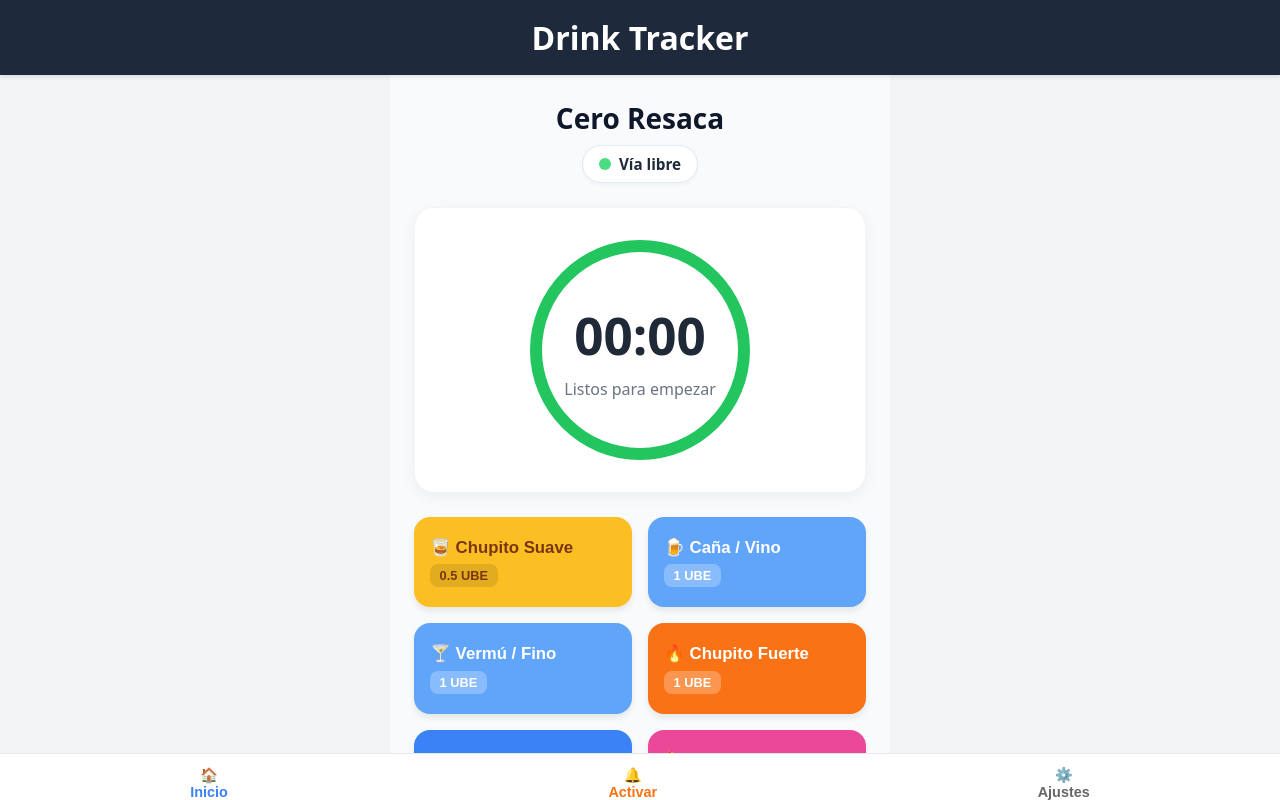
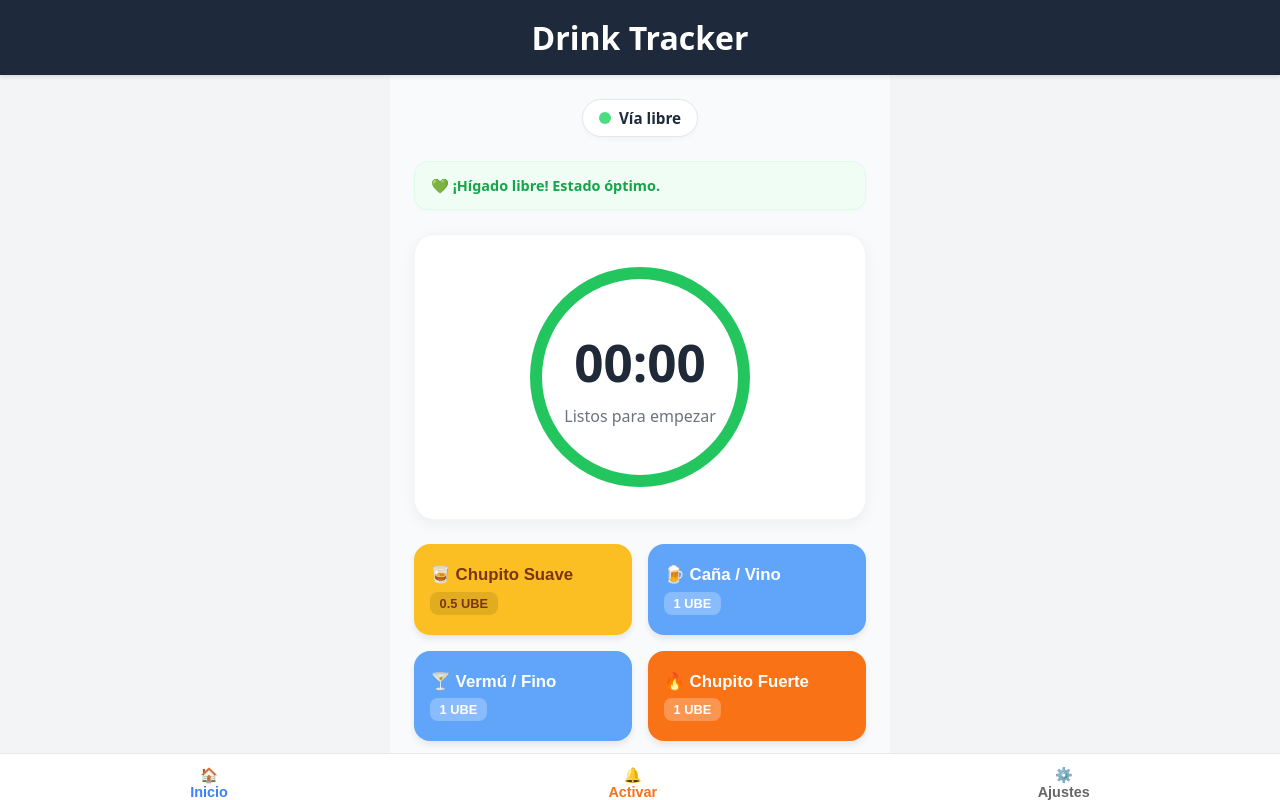
Before and after one commit to arribi/drink-tracker-frontend, a React (Vite) app: page / in a window 1280 px wide. Built offline with nearby package versions, Linux system fonts and the light colour scheme; no server answers.

Commit message:
feat: añadido banner de aviso de conducción en función de la tasa de alcoholemia

```diff
--- a/src/components/Dashboard.jsx
+++ b/src/components/Dashboard.jsx
@@ -2,7 +2,7 @@ import styles from './Dashboard.module.css'
 import { useFiesta } from '../hooks/useFiesta'
 import { calcularMinsPerUbe, calcularBacEst, obtenerDiagnosticoResaca, calcularTendenciaBac } from '../utils/alcoholMath'
 
-// Importamos nuestros nuevos "bloques de Lego"
+// Importamos nuestros bloques de componentes
 import TimerCircle from './TimerCircle'
 import DrinkGrid from './DrinkGrid'
 import BacCard from './BacCard'
@@ -30,14 +30,12 @@ export default function Dashboard() {
     const totalSeconds = Math.floor(ms / 1000)
     const totalMinutes = Math.floor(totalSeconds / 60)
 
-    // Si sobrepasa la hora, formateamos en Horas y Minutos
     if (totalMinutes >= 60) {
       const hours = Math.floor(totalMinutes / 60)
       const minutes = totalMinutes % 60
       return `${hours}h ${minutes}m`
     }
 
-    // Si es menos de una hora, dejamos el MM:SS clásico para ver los segundos bajar
     const seconds = totalSeconds % 60
     return `${totalMinutes.toString().padStart(2, '0')}:${seconds.toString().padStart(2, '0')}`
   }
@@ -46,9 +44,12 @@ export default function Dashboard() {
   const minsPerUbe = calcularMinsPerUbe(peso, sexo, edad, altura, tolerancia)
   const totalUbesConsumidas = history.reduce((acc, drink) => acc + (drink.ubes || 1), 0)
   const diagnostico = obtenerDiagnosticoResaca(history, totalUbesConsumidas, minsPerUbe)
-  const bacEst = calcularBacEst(history, peso, sexo, minsPerUbe, edad, altura, tolerancia)
+
+  const bacEst = calcularBacEst(history, peso, sexo, minsPerUbe, edad, altura, tolerancia) // g/L en sangre
   const tendenciaBac = calcularTendenciaBac(history, peso, sexo, minsPerUbe, edad, altura, tolerancia)
 
+  // 🔄 CONVERSIÓN A AIRE ASPIRADO (mg/L)
+  const bacAire = bacEst * 0.5
 
   // --- VARIABLES VISUALES ---
   const porcentajeProgreso = isActive && totalUbesConsumidas > 0
@@ -56,7 +57,34 @@ export default function Dashboard() {
     : 100
   const ringColor = isActive ? '#f97316' : '#22c55e'
   const isPulsing = isActive && timeLeft > 0 && timeLeft <= 900000
-  const bacColor = bacEst >= 0.5 ? '#ef4444' : bacEst >= 0.25 ? '#eab308' : '#22c55e'
+
+  // El color general cambia según los límites de aire (0.60 y 0.25)
+  const bacColor = bacAire >= 0.60 ? '#ef4444' : bacAire >= 0.25 ? '#eab308' : '#22c55e'
+
+  // --- 🚦 LÓGICA DE AVISOS LEGALES EN AIRE ASPIRADO (mg/L) ---
+  let legalAlert = {
+    message: '💚 ¡Hígado libre! Estado óptimo.',
+    className: styles.legalSafe
+  }
+
+  if (isActive && bacAire > 0) {
+    if (bacAire > 0.60) {
+      legalAlert = {
+        message: `🚨 Tasa actual: ${bacAire.toFixed(2)} mg/L. Al superar los 0.60 mg/L en aire aspirado te expones a un delito penal con posibles penas de cárcel.`,
+        className: styles.legalCriminal
+      }
+    } else if (bacAire >= 0.25) {
+      legalAlert = {
+        message: `🛑 Tasa actual: ${bacAire.toFixed(2)} mg/L. Más de 0.25 mg/L en aire aspirado: te expones a una multa administrativa grave y pérdida de puntos.`,
+        className: styles.legalAdministrative
+      }
+    } else {
+      legalAlert = {
+        message: `🚗 Tasa actual: ${bacAire.toFixed(2)} mg/L. Al bajar de 0.25 mg/L en aire aspirado puedes conducir, pero hazlo con cuidado.`,
+        className: styles.legalWarning
+      }
+    }
+  }
 
   // Si la fiesta terminó, mostramos solo la pantalla de resumen
   if (showSummary) {
@@ -76,9 +104,8 @@ export default function Dashboard() {
   return (
     <div className={styles.container}>
 
-      {/* 🌟 HEADER PREMIUM */}
+      {/* HEADER PREMIUM */}
       <header className={styles.header}>
-        <h1 className={styles.mainTitle}>Cero Resaca</h1>
         <div className={styles.statusBadge}>
           <div
             className={styles.statusDot}
@@ -88,7 +115,12 @@ export default function Dashboard() {
         </div>
       </header>
 
-      {/* 🌟 TARJETA BLANCA PARA EL TEMPORIZADOR */}
+      {/* BANNER DE ADVERTENCIA LEGAL DINÁMICO */}
+      <div className={legalAlert.className}>
+        {legalAlert.message}
+      </div>
+
+      {/* TARJETA BLANCA PARA EL TEMPORIZADOR */}
       <div className={styles.timerCardWrapper}>
         <TimerCircle
           isActive={isActive}
--- a/src/components/Dashboard.module.css
+++ b/src/components/Dashboard.module.css
@@ -4,7 +4,7 @@
   max-width: 500px;
   margin: 0 auto;
   padding: 1.5rem;
-  background-color: #f8fafc; /* Fondo suave */
+  background-color: #f8fafc;
   min-height: 100vh;
   display: flex;
   flex-direction: column;
@@ -23,6 +23,24 @@
 }
 .statusDot { width: 12px; height: 12px; border-radius: 50%; transition: background-color 0.3s ease; }
 
+/* --- 🌟 BANNERS DE ADVERTENCIA LEGAL --- */
+.legalSafe, .legalWarning, .legalAdministrative, .legalCriminal {
+  width: 100%;
+  padding: 0.85rem 1rem;
+  border-radius: 14px;
+  font-size: 0.9rem;
+  font-weight: 600;
+  line-height: 1.4;
+  text-align: left;
+  box-sizing: border-box;
+  box-shadow: 0 2px 4px rgba(0, 0, 0, 0.02);
+  border: 1px solid transparent;
+}
+.legalSafe { background-color: #f0fdf4; color: #16a34a; border-color: #dcfce7; }
+.legalWarning { background-color: #fefce8; color: #ca8a04; border-color: #fef9c3; }
+.legalAdministrative { background-color: #fff7ed; color: #ea580c; border-color: #ffedd5; }
+.legalCriminal { background-color: #fef2f2; color: #dc2626; border-color: #fee2e2; }
+
 /* --- CONTENEDOR DEL TEMPORIZADOR --- */
 .timerCardWrapper {
   background: #ffffff; border-radius: 20px; padding: 2rem 1.5rem;
@@ -30,7 +48,7 @@
   display: flex; justify-content: center; align-items: center; width: 100%; box-sizing: border-box;
 }
 
-/* --- CÍRCULO DEL TEMPORIZADOR DINÁMICO (Tus clases originales) --- */
+/* --- CÍRCULO DEL TEMPORIZADOR DINÁMICO --- */
 .circle {
   position: relative; width: 220px; height: 220px; border-radius: 50%; border: none;
   display: flex; flex-direction: column; align-items: center; justify-content: center;
@@ -57,10 +75,8 @@
 .timerText { font-size: 3.2rem; font-weight: bold; margin: 0; color: #1f2937; font-variant-numeric: tabular-nums; }
 .timerLabel { color: #6b7280; margin-top: 0.5rem; }
 
-/* --- BOTONES DE BEBIDAS (Tus clases originales, diseño mejorado) --- */
-.gridContainer {
-  display: grid; grid-template-columns: repeat(2, 1fr); gap: 1rem; width: 100%;
-}
+/* --- BOTONES DE BEBIDAS --- */
+.gridContainer { display: grid; grid-template-columns: repeat(2, 1fr); gap: 1rem; width: 100%; }
 .drinkButton {
   display: flex; flex-direction: column; align-items: flex-start; justify-content: center;
   gap: 0.4rem; padding: 1.25rem 1rem; color: white; border: none; border-radius: 16px;
```
Also changed, not shown: public/manifest.json.
